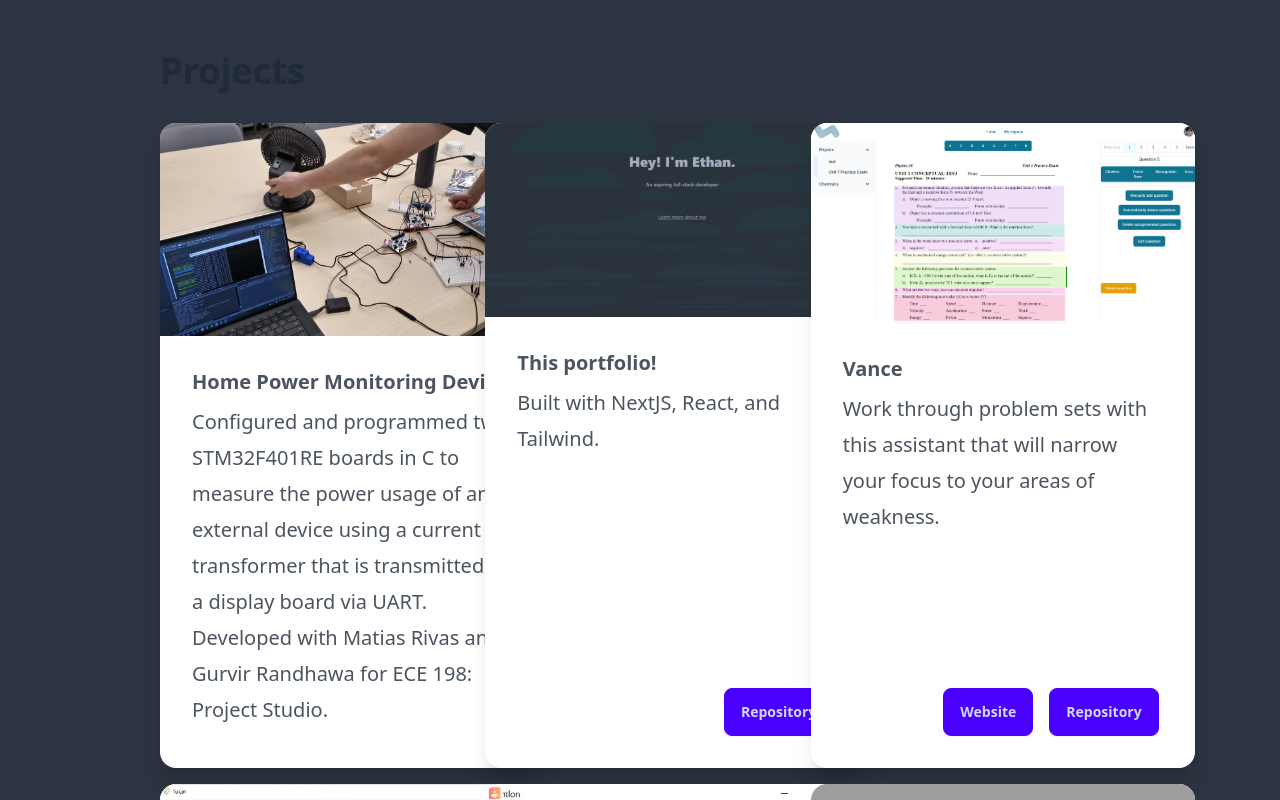
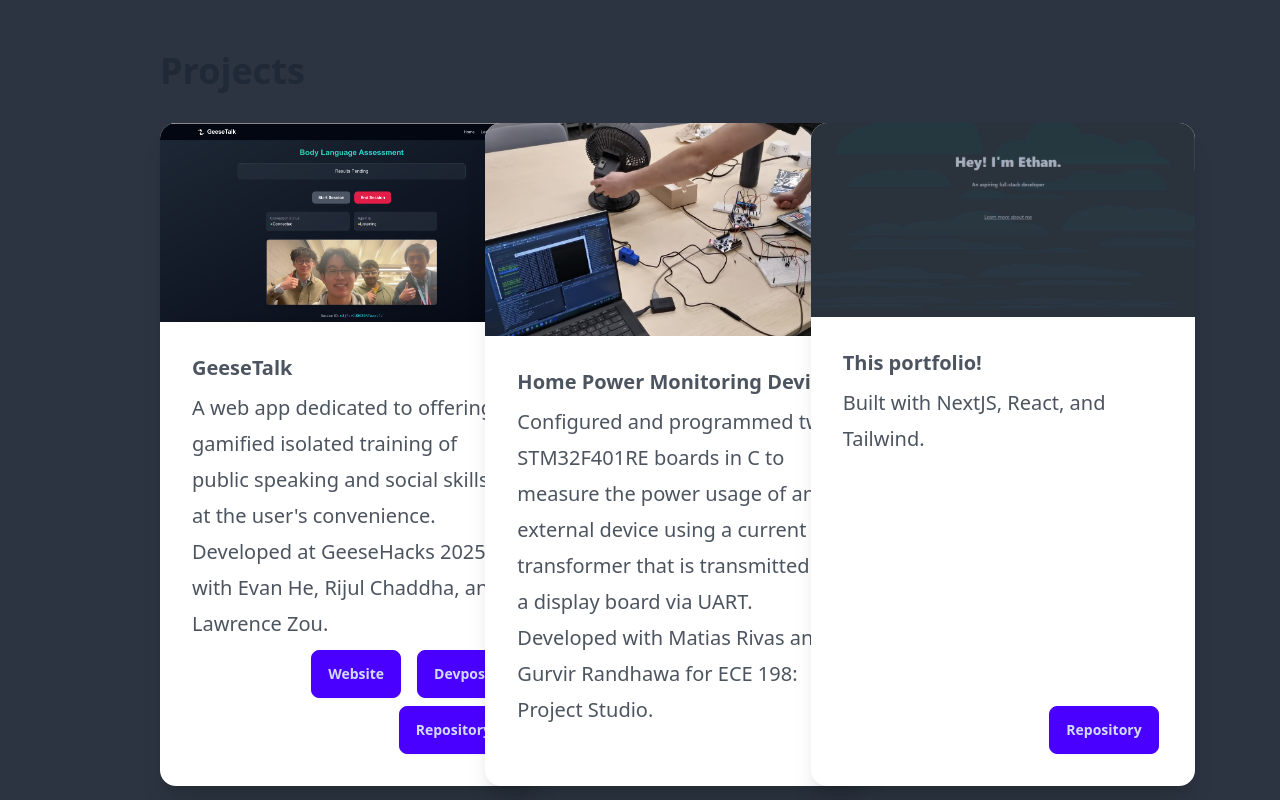
Before and after one commit to chene0/portfolio, a Next.js app: page / in a window 1280 px wide. Shown: the part 2520-3320 px from the top of the page. Built offline with nearby package versions, Linux system fonts and the light colour scheme; grey boxes are pictures that could not be loaded.

Commit message:
Add GeeseHacks 2025 project

```diff
--- a/src/app/page.tsx
+++ b/src/app/page.tsx
@@ -290,6 +290,42 @@ export default function Home() {
               initial="hidden"
               animate={projectsInView ? "visible" : "hidden"}
             >
+              <motion.li className="card bg-base-100 w-80 md:88 xl:w-96 shadow-xl item"
+                key={0}
+                variants={projectsItem}
+              >
+                <figure>
+                  <Image
+                    src="/geesehacks2025.png"
+                    width={500}
+                    height={500}
+                    alt="GeeseHacks 2025" />
+                </figure>
+                <div className="card-body">
+                  <h2 className="card-title">GeeseTalk</h2>
+                  <p>{"A web app dedicated to offering gamified isolated training of public speaking and social skills at the user's convenience. Developed at GeeseHacks 2025 with Evan He, Rijul Chaddha, and Lawrence Zou."}</p>
+                  <div className="card-actions justify-end">
+                    <a
+                      target="_blank"
+                      href="https://geese-hacks-project.vercel.app/"
+                      rel="noopener noreferrer"
+                      className="btn btn-primary mx-1"
+                    >Website</a>
+                    <a
+                      target="_blank"
+                      href="https://devpost.com/software/geesetalk"
+                      rel="noopener noreferrer"
+                      className="btn btn-primary mx-1"
+                    >Devpost</a>
+                    <a
+                      target="_blank"
+                      href="https://github.com/RijulChaddha9504/GeeseHacks"
+                      rel="noopener noreferrer"
+                      className="btn btn-primary mx-1"
+                    >Repository</a>
+                  </div>
+                </div>
+              </motion.li>
               <motion.li className="card bg-base-100 w-80 md:88 xl:w-96 shadow-xl item"
                 key={0}
                 variants={projectsItem}
```
Also changed, not shown: public/geesehacks2025.png (added).
